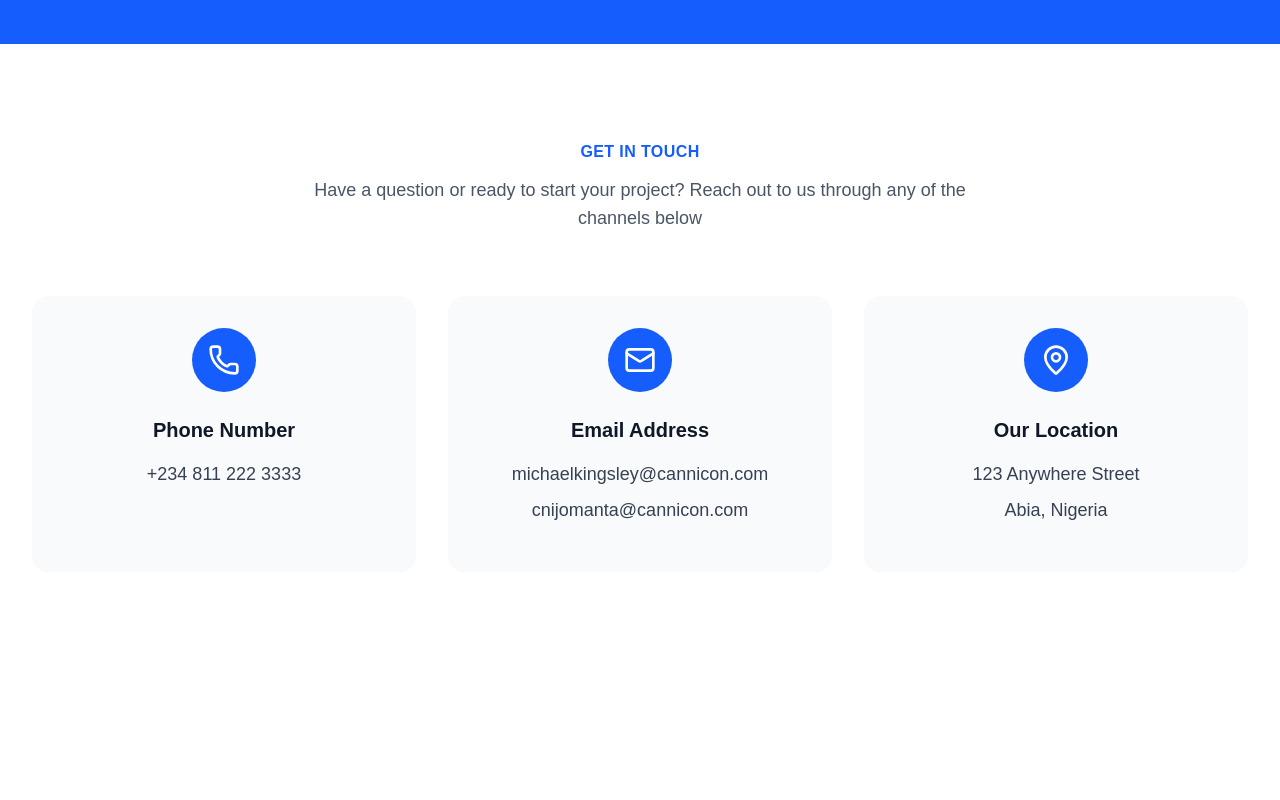
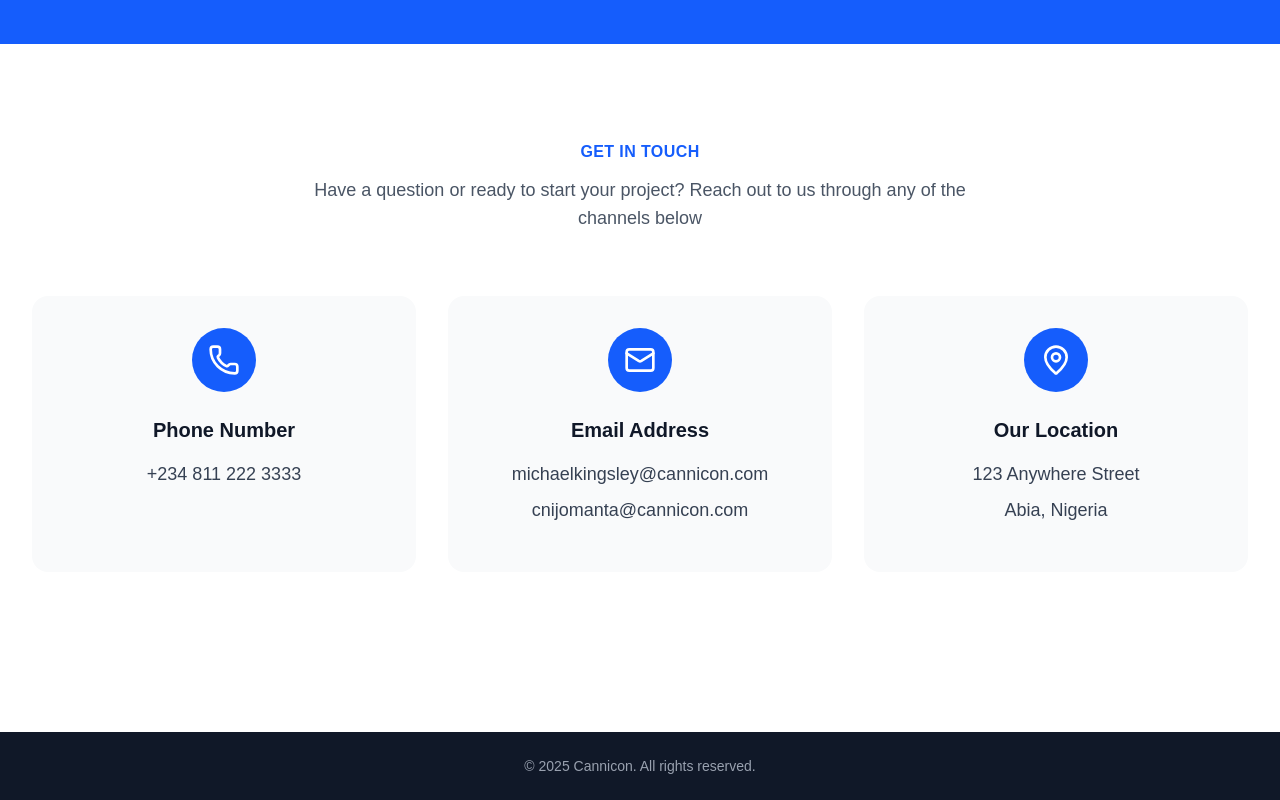
Before and after one commit to oyingrace/caniconng, a Next.js app: page / in a window 1280 px wide. Shown: the part 4421-5221 px from the top of the page. Before the commit the page ends 5153 px from the top, so only its background shows below. Built offline with nearby package versions, Linux system fonts and the light colour scheme.

Commit message:
Add Footer Component and Integrate into Home Page

```diff
--- a/src/app/components/Footer.jsx
+++ b/src/app/components/Footer.jsx
@@ -0,0 +1,13 @@
+export default function Footer() {
+    return (
+      <footer className="bg-gray-900 py-6">
+        <div className="max-w-7xl mx-auto px-4 sm:px-6 lg:px-8">
+          <div className="text-center">
+            <p className="text-gray-400 text-sm">
+              © 2025 Cannicon. All rights reserved.
+            </p>
+          </div>
+        </div>
+      </footer>
+    );
+  }
--- a/src/app/page.js
+++ b/src/app/page.js
@@ -5,6 +5,7 @@ import ServicesSection from "./components/Services";
 import Projects from "./components/Projects";
 import AboutSection from "./components/AboutUs";
 import ContactSection from "./components/Contact";
+import Footer from "./components/Footer";
 
 export default function Home() {
   return (
@@ -16,6 +17,7 @@ export default function Home() {
     <Projects />
     <AboutSection />
     <ContactSection />
+    <Footer />
    </div>
   );
 }
```
